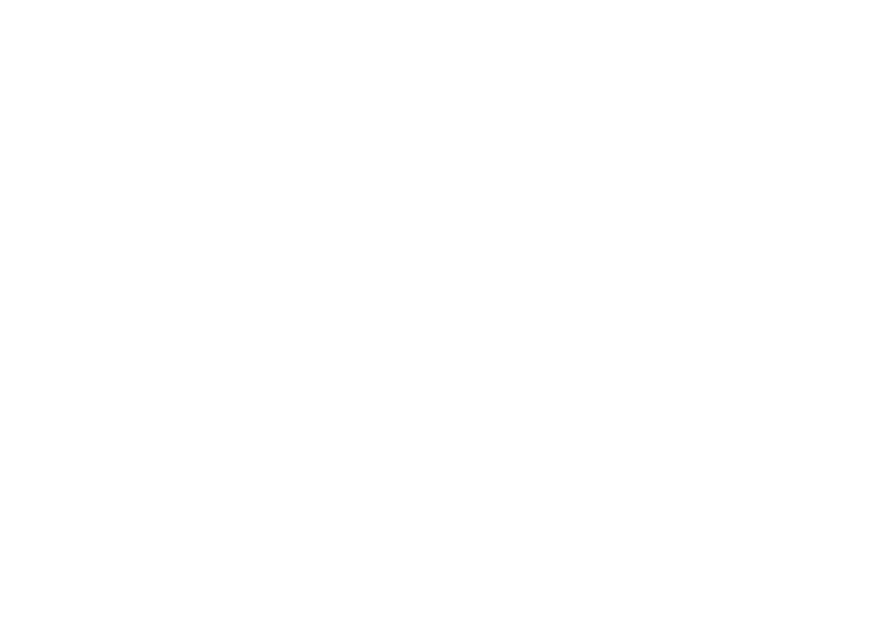
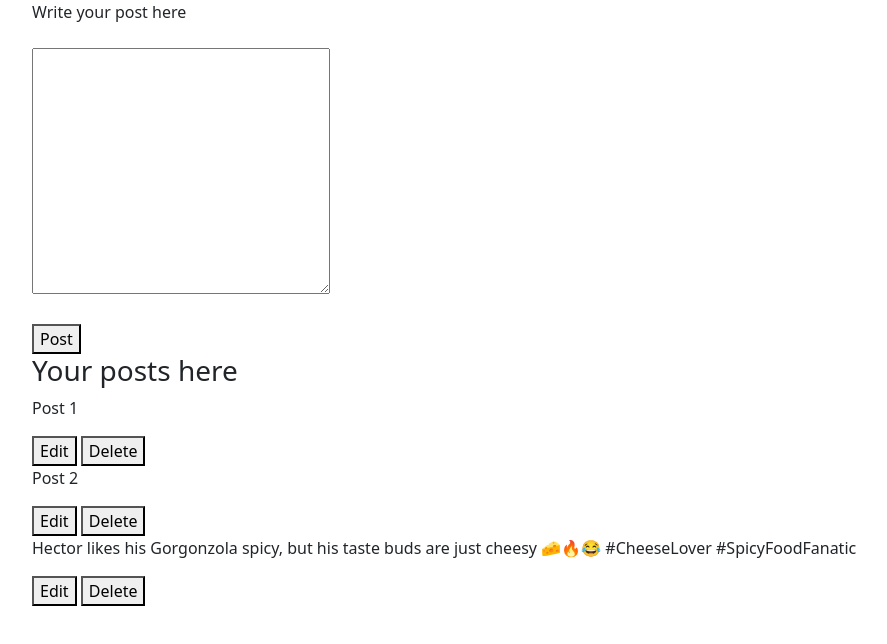
Before and after one commit to KB-Kodes13/social-media-app, a plain HTML site: page index.html in a window 1280 px wide. Shown: the whole page, without its empty margins (50-937 px from the left). Drawn offline with nearby package versions, Linux system fonts and the light colour scheme.

Commit message:
team effort on html page

```diff
--- a/index.html
+++ b/index.html
@@ -8,7 +8,46 @@
     <title>Document</title>
 </head>
 <body>
+  <div class="container">
+    <div class="textbox">
+        <form id="form">
+            <label for="">Write your post here</label>
+            <br><br>
+            <textarea name="" id="input" cols="30" rows="10"></textarea>
+            <br><br>
+            <div id="msg">
+            </div>
+            <button type="submit">Post</button>
+        </form>
+    </div>
 
+    <div class="blogs">
+        <h3>Your posts here</h3>
+        <div id="posts">
+            <div>
+                <p>Post 1</p>
+                <span class="options">
+                    <button onClick="editPost(this)" class="edit">Edit</button>
+                    <button onClick="deletePost(this)" class="delete">Delete</button>
+                </span>
+            </div>
+            <div>
+                <p>Post 2</p>
+                <span class="options">
+                    <button onClick="editPost(this)" class="edit">Edit</button>
+                    <button onClick="deletePost(this)" class="delete">Delete</button>
+                </span>
+            </div>
+             <div>
+                <p>Hector likes his Gorgonzola spicy, but his taste buds are just cheesy 🧀🔥😂 #CheeseLover #SpicyFoodFanatic</p>
+                <span class="options">
+                    <button onClick="editPost(this)" class="edit">Edit</button>
+                    <button onClick="deletePost(this)" class="delete">Delete</button>
+                </span>
+            </div>
+        </div>
+    </div>
+</div>
 
     <script src="https://cdn.jsdelivr.net/npm/bootstrap@5.3.0-alpha3/dist/js/bootstrap.bundle.min.js" integrity="sha384-ENjdO4Dr2bkBIFxQpeoTz1HIcje39Wm4jDKdf19U8gI4ddQ3GYNS7NTKfAdVQSZe" crossorigin="anonymous"></script>
     <script src="scripts.js"></script>
```
